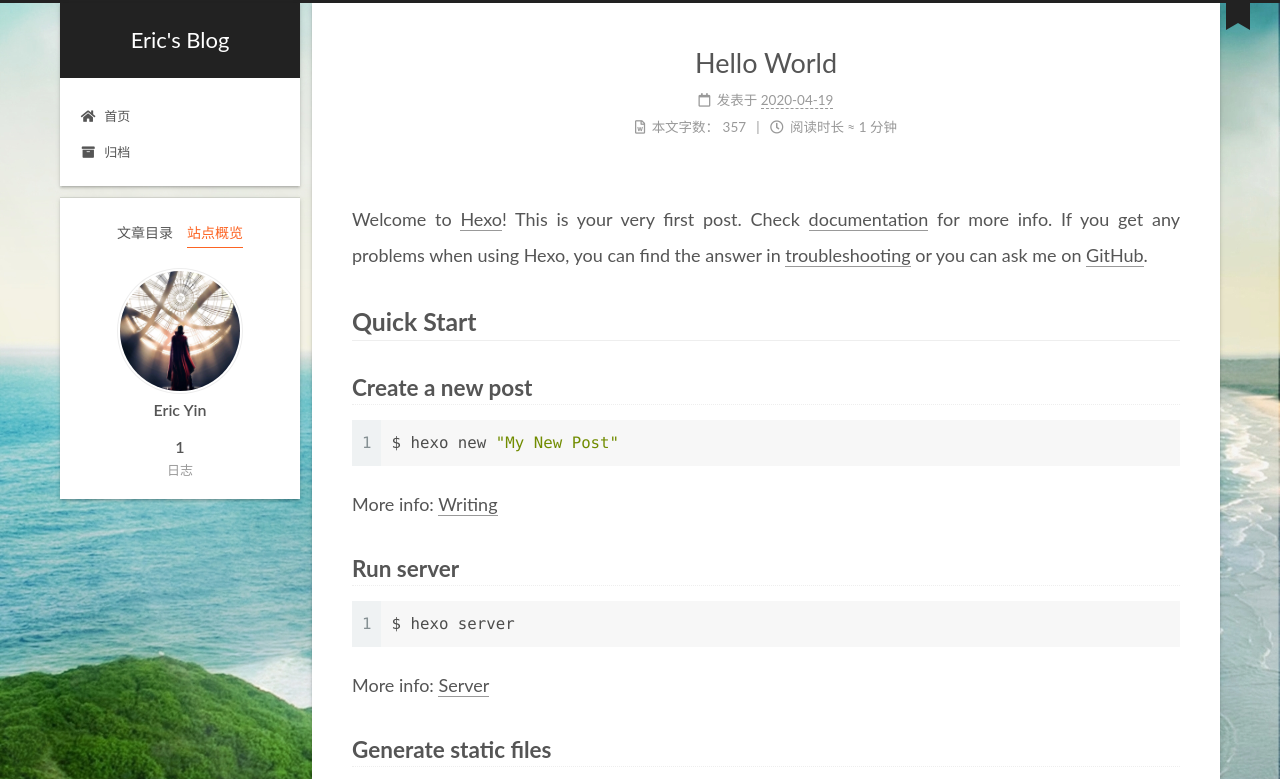
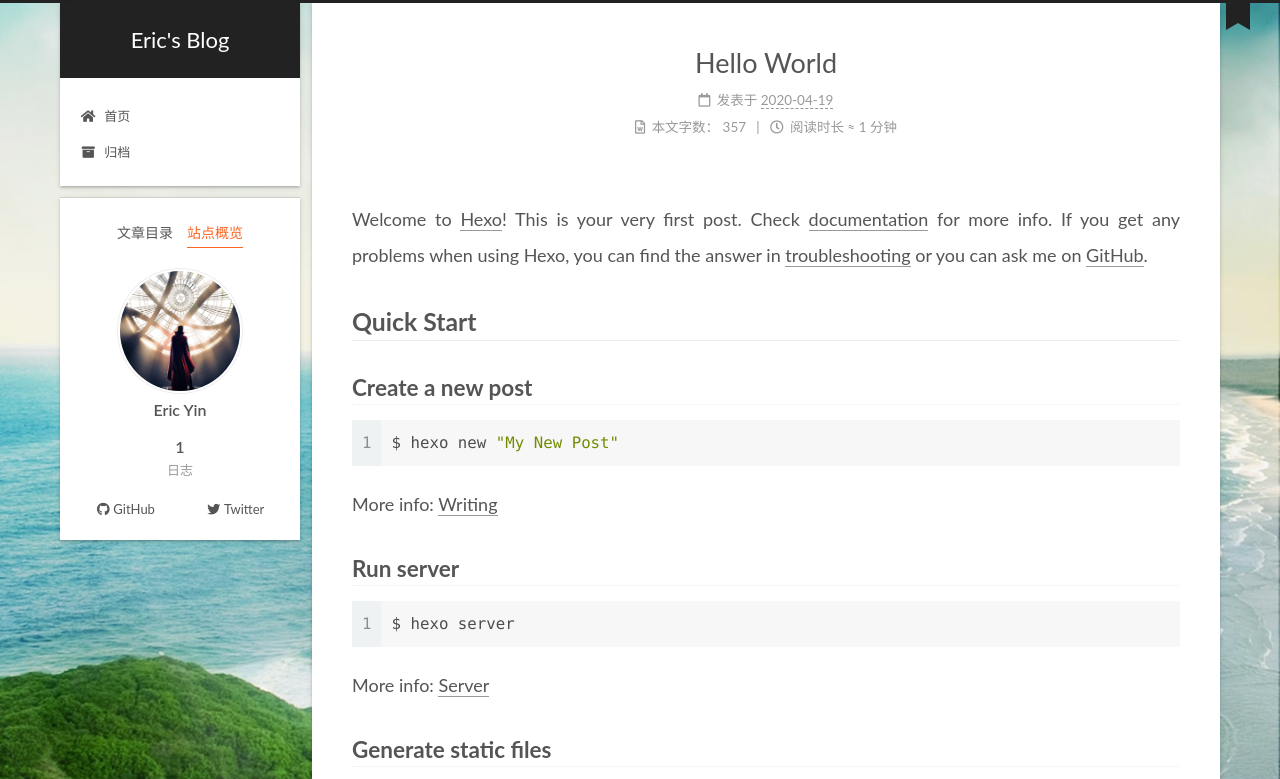
Before and after one commit to EricYsh/EricYsh.github.io, a plain HTML site: page 2020/04/19/hello-world/index.html in a window 1280 px wide. Both pictures are taken after a click on the item "站点概览". Shown: the top 779 px of the page. Drawn offline with Linux system fonts and the light colour scheme; some packages are replaced by stand-ins of ours; a script that the page names is missing.

Commit message:
Site updated: 2020-04-20 15:44:29

```diff
--- a/2020/04/19/hello-world/index.html
+++ b/2020/04/19/hello-world/index.html
@@ -316,6 +316,14 @@
       </div>
   </nav>
 </div>
+  <div class="links-of-author motion-element">
+      <span class="links-of-author-item">
+        <a href="https://github.com/EricYsh" title="GitHub → https:&#x2F;&#x2F;github.com&#x2F;EricYsh" rel="noopener" target="_blank"><i class="fab fa-github fa-fw"></i>GitHub</a>
+      </span>
+      <span class="links-of-author-item">
+        <a href="https://twitter.com/Eric_Yin_01" title="Twitter → https:&#x2F;&#x2F;twitter.com&#x2F;Eric_Yin_01" rel="noopener" target="_blank"><i class="fab fa-twitter fa-fw"></i>Twitter</a>
+      </span>
+  </div>
 
 
 
--- a/css/main.css
+++ b/css/main.css
@@ -1201,7 +1201,7 @@ pre .javascript .function {
 }
 .links-of-author a::before,
 .links-of-author span.exturl::before {
-  background: #ffbbad;
+  background: #4a05ff;
   border-radius: 50%;
   content: ' ';
   display: inline-block;
```
Also changed, not shown: archives/2020/04/index.html (+8 -0 lines), archives/2020/index.html (+8 -0 lines), archives/index.html (+8 -0 lines), index.html (+8 -0 lines).
